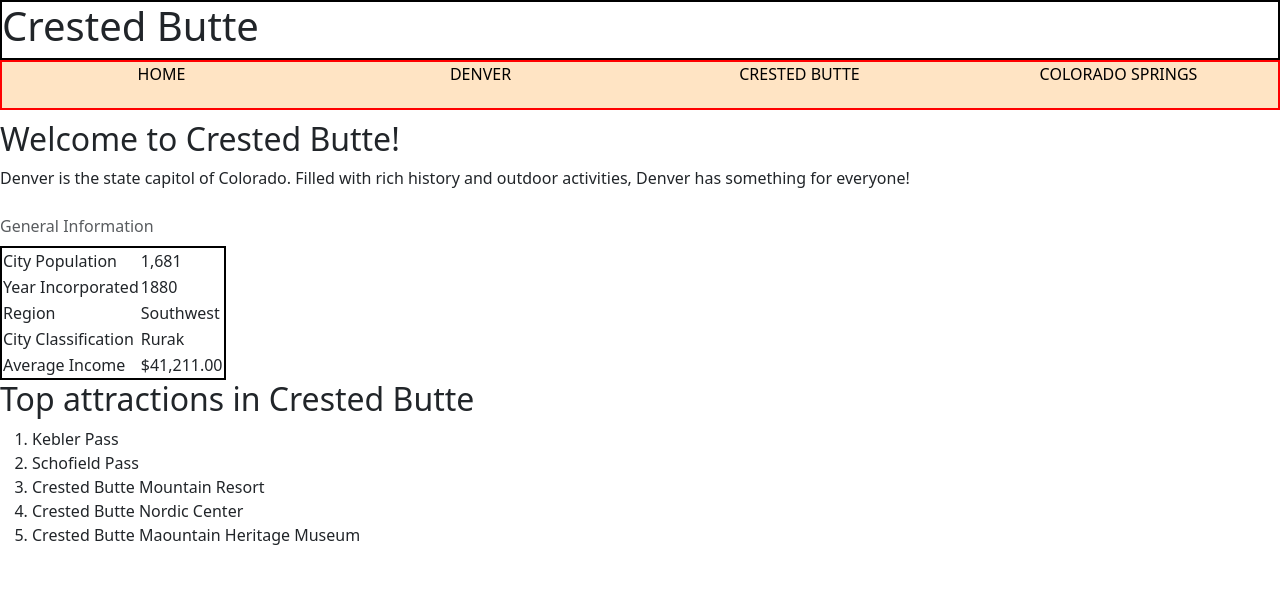
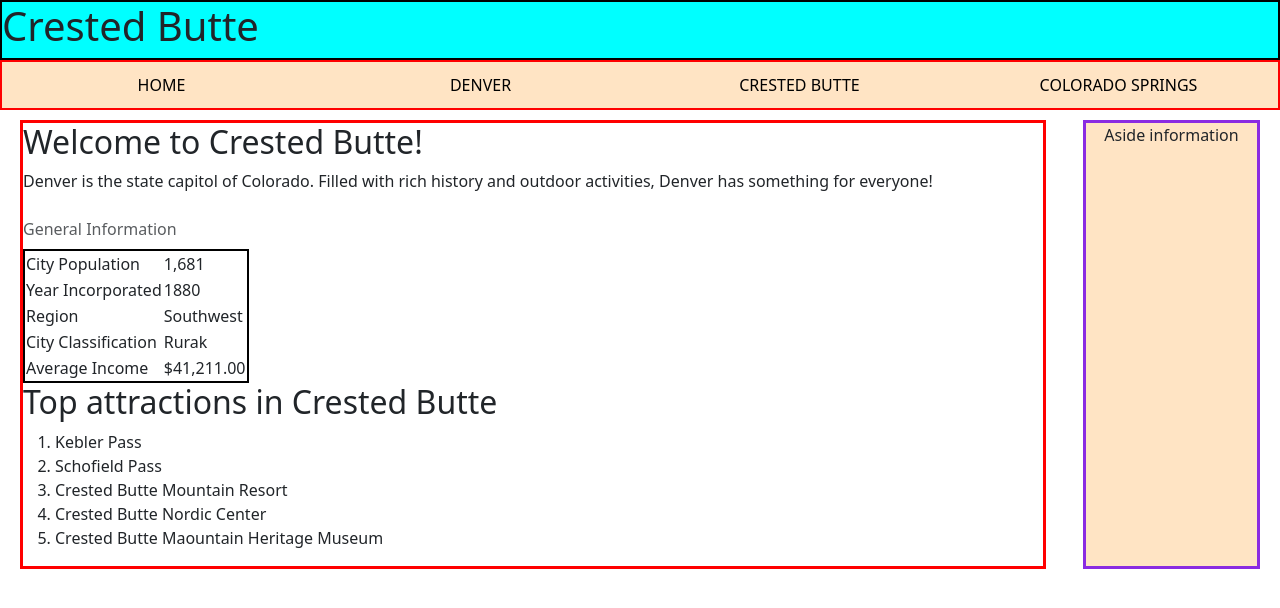
Before and after one commit to sam5855/D277, a plain HTML site: page crested_butte.html in a window 1280 px wide. Drawn offline with nearby package versions, Linux system fonts and the light colour scheme.

Commit message:
multiple changes. Pages resemble layout I am trying to achieve,

```diff
--- a/crested_butte.html
+++ b/crested_butte.html
@@ -27,10 +27,12 @@
         </ul>
     </nav>
     <main>
-        <div>
+        <div class="main-container">
+            <div class="main-content">
                 <section>
                     <h2>Welcome to Crested Butte!</h2>
-                <p>Denver is the state capitol of Colorado. Filled with rich history and outdoor activities, Denver has
+                    <p>Denver is the state capitol of Colorado. Filled with rich history and outdoor activities, Denver
+                        has
                         something for everyone!</p>
                 </section>
                 <section>
@@ -71,8 +73,10 @@
                     </ol>
                 </section>
             </div>
-        <div>
-            <aside></aside>
+            <div class="aside-content">
+                <aside>Aside information
+                </aside>
+            </div>
         </div>
 
 
@@ -85,7 +89,7 @@
 
 
     </main>
-
+    <footer></footer>
 
 
 
--- a/style.css
+++ b/style.css
@@ -1,22 +1,39 @@
 body {
+    margin: 0 auto;
     font-family: "sans-serrif";
     background-position: center;
     color: red;
 }
 
 header {
-    display: flex;
-    flex-direction: column;
+    display: grid;
+    background-color: aqua;
 }
 
 .header {
     border: 2px solid black;
 }
 
-.headimg {
-    width: 65px;
-    height: 65px;
-    border: 2px solid red;
+.main-container {
+    display: grid;
+    grid-template-columns: 5;
+}
+
+.main-content {
+    display: grid;
+    border: solid red;
+    grid-column: 1 / 4;
+    margin-left: 20px;
+}
+
+
+.aside-content {
+    border: solid blueviolet;
+    background-color: bisque;
+    width: auto;
+    grid-column: 5;
+    margin-right: 20px;
+    text-align: center;
 }
 
 nav {
@@ -29,6 +46,7 @@ nav {
 
 nav ul {
     padding: 0;
+    margin: auto;
     list-style-type: none;
     flex: 2;
     display: flex;
@@ -37,7 +55,6 @@ nav ul {
 nav li {
     display: inline;
     text-align: center;
-    align-items: center;
     flex: 1;
 }
 
@@ -50,8 +67,6 @@ nav a {
 }
 
 aside {
-    flex: 1;
-    margin-left: 10px;
     background-color: bisque;
 }
 
```
Also changed, not shown: colorado_springs.html (+9 -6 lines), denver.html (+11 -5 lines), index.html (+3 -5 lines). Lines whose indentation alone changed are shown as unchanged.
